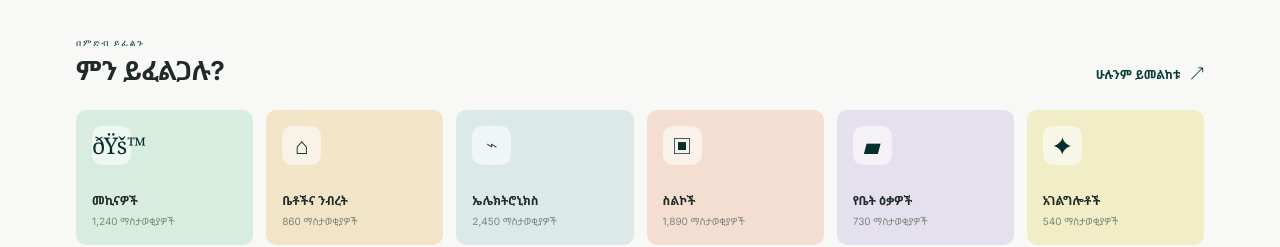
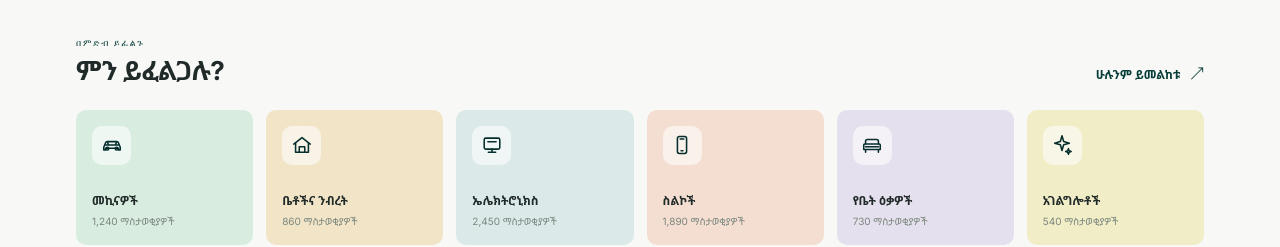
Before and after one commit to Yonas-Esubalew/Wende-Delala, a React (Vite) app in the folder Frontend/: page / in a window 1280 px wide. Shown: the part 1000-1247 px from the top of the page. Built offline with nearby package versions, Linux system fonts and the light colour scheme; no server answers.

Commit message:
Replace category text symbols with SVG icons

```diff
--- a/Frontend/src/App.css
+++ b/Frontend/src/App.css
@@ -74,6 +74,7 @@ button { border: 0; cursor: pointer; }
 .category-card { min-height: 135px; text-align: left; padding: 16px; display: flex; flex-direction: column; align-items: flex-start; border-radius: 10px; transition: transform .2s, box-shadow .2s; }
 .category-card:hover { transform: translateY(-4px); box-shadow: 0 12px 20px rgba(50,61,46,.08); }.category-card.mint { background: #d9ece0; }.category-card.sand { background: #f2e4c7; }.category-card.sky { background: #dbe9e9; }.category-card.peach { background: #f4ded1; }.category-card.lavender { background: #e5e0ed; }.category-card.yellow { background: #f0edc7; }
 .category-icon { width: 39px; height: 39px; display: grid; place-items: center; margin-bottom: auto; border-radius: 10px; color: var(--green-dark); font-family: Georgia, serif; font-size: 23px; background: rgba(255,255,255,.58); }
+.category-icon svg { width: 22px; height: 22px; display: block; }
 .category-name { color: var(--ink); font-size: 12px; font-weight: 800; }.category-card small { color: #7b877e; margin-top: 4px; font-size: 10px; }
 .listings-section { padding-top: 73px; padding-bottom: 78px; }.listings-heading { margin-bottom: 18px; }.view-controls { display: flex; gap: 3px; padding: 3px; border: 1px solid var(--line); border-radius: 7px; }.view-button { width: 31px; height: 28px; color: #9aa49d; background: transparent; border-radius: 5px; }.view-button.active { color: var(--green); background: #e6eee7; }
 .filter-tabs { display: flex; gap: 25px; border-bottom: 1px solid var(--line); margin-bottom: 25px; }.filter-tab { padding: 0 0 12px; color: #9aa39b; background: none; font-size: 11px; font-weight: 700; position: relative; }.filter-tab.active { color: var(--green); }.filter-tab.active::after { content: ''; height: 2px; position: absolute; background: var(--green); bottom: -1px; left: 0; right: 0; }
--- a/Frontend/src/App.jsx
+++ b/Frontend/src/App.jsx
@@ -12,13 +12,26 @@ import { CONTACT_PHONE, CONTACT_TELEGRAM } from './data/contact'
 import './App.css'
 
 const categories = [
-  { key: 'cars', icon: 'ðŸš™', count: '1,240', tone: 'mint' },
-  { key: 'property', icon: '⌂', count: '860', tone: 'sand' },
-  { key: 'electronics', icon: '⌁', count: '2,450', tone: 'sky' },
-  { key: 'phones', icon: '▣', count: '1,890', tone: 'peach' },
-  { key: 'furniture', icon: '▰', count: '730', tone: 'lavender' },
-  { key: 'services', icon: '✦', count: '540', tone: 'yellow' },
+  { key: 'cars', count: '1,240', tone: 'mint' },
+  { key: 'property', count: '860', tone: 'sand' },
+  { key: 'electronics', count: '2,450', tone: 'sky' },
+  { key: 'phones', count: '1,890', tone: 'peach' },
+  { key: 'furniture', count: '730', tone: 'lavender' },
+  { key: 'services', count: '540', tone: 'yellow' },
 ]
+
+function CategoryIcon({ name }) {
+  const paths = {
+    cars: <><path d="M3 14.5 5 9.5a2 2 0 0 1 1.8-1.2h10.4A2 2 0 0 1 19 9.5l2 5v3h-2v-2H5v2H3z" /><path d="M5 12h14M7 8.5l1.2 3.5m8.8-3.5-1.2 3.5" /><circle cx="7" cy="16" r="1.5" /><circle cx="17" cy="16" r="1.5" /></>,
+    property: <><path d="m3 11 9-7 9 7" /><path d="M5 10v10h14V10M9 20v-6h6v6" /></>,
+    electronics: <><rect x="3.5" y="4.5" width="17" height="12" rx="1.8" /><path d="M8 20h8m-4-3.5V20" /><path d="M7.5 8.5h9" /></>,
+    phones: <><rect x="7" y="2.8" width="10" height="18.4" rx="2" /><path d="M10 5.5h4M11 18.2h2" /></>,
+    furniture: <><path d="M5 11V8a2 2 0 0 1 2-2h10a2 2 0 0 1 2 2v3" /><path d="M4 11h16a1 1 0 0 1 1 1v5H3v-5a1 1 0 0 1 1-1Zm1 6v3m14-3v3" /><path d="M5 14h14" /></>,
+    services: <><path d="m12 2 1.8 6.2L20 10l-6.2 1.8L12 18l-1.8-6.2L4 10l6.2-1.8L12 2Z" /><path d="m19 16 .8 2.2L22 19l-2.2.8L19 22l-.8-2.2L16 19l2.2-.8L19 16Z" /></>,
+  }
+
+  return <svg aria-hidden="true" viewBox="0 0 24 24" fill="none" stroke="currentColor" strokeWidth="1.7" strokeLinecap="round" strokeLinejoin="round">{paths[name]}</svg>
+}
 
 const listings = [
   {
@@ -191,7 +204,7 @@ function App() {
         <section className="content-section" id="discover">
           <div className="section-heading"><div><p className="section-kicker">{t('browseBy')}</p><h2>{t('whatAreYouLookingFor')}</h2></div><Link to="/listings" className="text-link">{t('seeAll')} <span>↗</span></Link></div>
           <div className="category-grid">
-            {categories.map((category) => <button className={`category-card ${category.tone}`} key={category.key} onClick={() => setActiveTab(category.key)} type="button"><span className="category-icon">{category.icon}</span><span className="category-name">{t(`categories.${category.key}`)}</span><small>{category.count} {t('ads')}</small></button>)}
+            {categories.map((category) => <button className={`category-card ${category.tone}`} key={category.key} onClick={() => setActiveTab(category.key)} type="button"><span className="category-icon"><CategoryIcon name={category.key} /></span><span className="category-name">{t(`categories.${category.key}`)}</span><small>{category.count} {t('ads')}</small></button>)}
           </div>
         </section>
 
```
